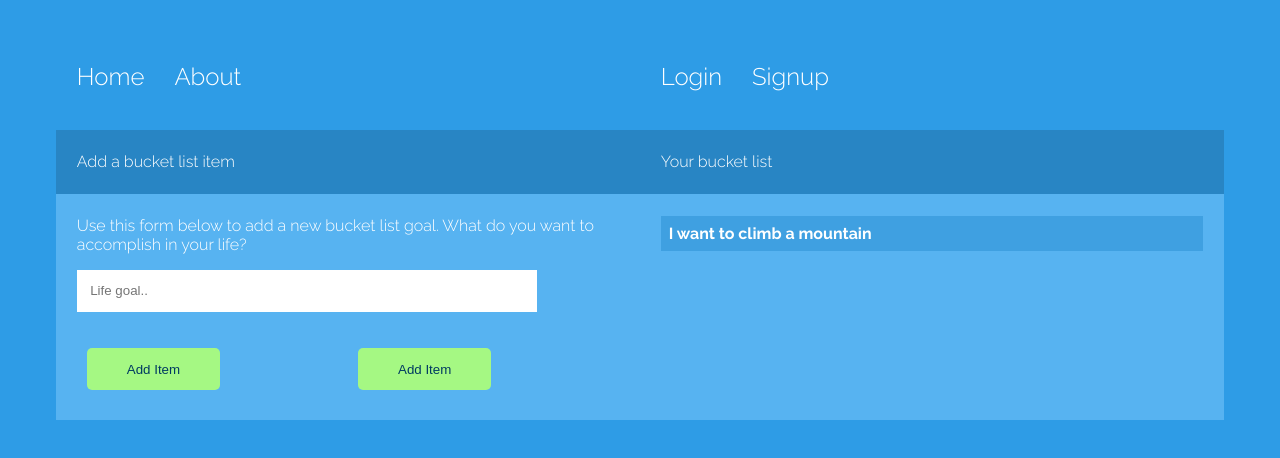
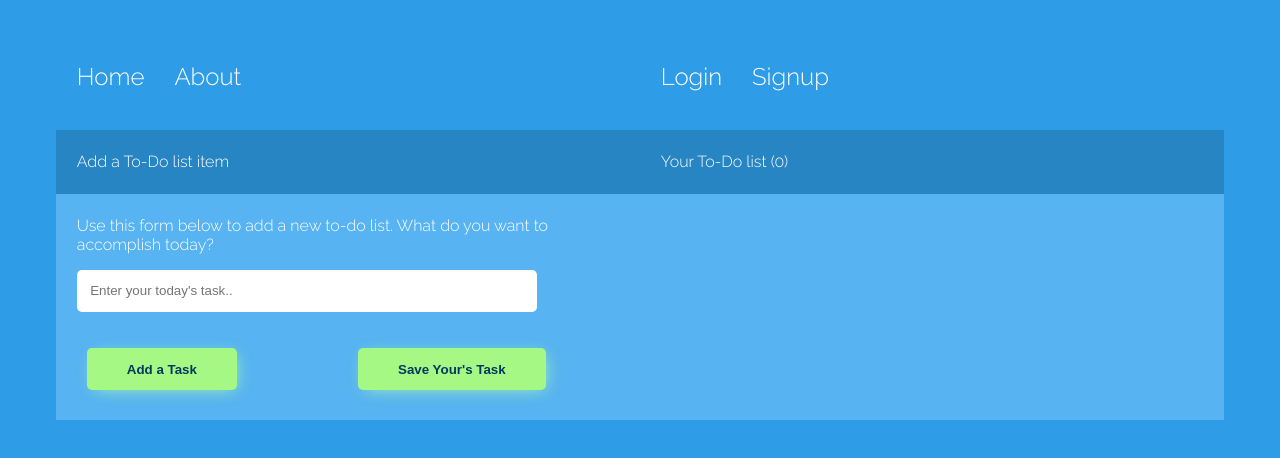
Before and after one commit to rishav-pandey/To-Do-Manager, an Angular app: page / in a window 1280 px wide. Shown: the top 458 px of the page. Built offline with nearby package versions, Linux system fonts and the light colour scheme.

Commit message:
added new button and basic functionaity

```diff
--- a/src/app/app.module.ts
+++ b/src/app/app.module.ts
@@ -1,5 +1,6 @@
 import { BrowserModule } from '@angular/platform-browser';
 import { NgModule } from '@angular/core';
+import { FormsModule } from '@angular/forms';
 
 import { AppRoutingModule } from './app-routing.module';
 import { AppComponent } from './app.component';
@@ -14,7 +15,8 @@ import { AboutComponent } from './about/about.component';
   ],
   imports: [
     BrowserModule,
-    AppRoutingModule
+    AppRoutingModule,
+    FormsModule
   ],
   providers: [],
   bootstrap: [AppComponent]
--- a/src/app/home/home.component.html
+++ b/src/app/home/home.component.html
@@ -1,30 +1,30 @@
 <div class="container color-dark">
   <div class="col">
-    <p>Add a bucket list item</p>
+    <p>Add a To-Do list item</p>
   </div>
   <div class="col">
-    <p>Your bucket list</p>
+    <p>Your To-Do list ({{itemCount}}) </p>
   </div>
 </div>
 <div class="container color-light">
   <div class="col">
-    <p class="sm">Use this form below to add a new bucket list goal. What do you want to accomplish in your life?</p>
+    <p class="sm">Use this form below to add a new to-do list. What do you want to accomplish today?</p>
 
     <form>
-      <input type="text" class="txt" name="item" placeholder="Life goal..">
+      <input type="text" class="txt" name="item" placeholder="Enter your today's task.." [(ngModel)]="todoItem" >
       <div id="submit-form">
         <div class="submit-btn">
-          <input type="submit" class="btn" value="Add Item">
+          <input type="submit" class="btn" value={{addBtnText}} (click)="addItem();" >
         </div>
         <div class="submit-btn pull-right">
-          <input type="submit" class="btn" value="Add Item">
+          <input type="submit" class="btn" value={{saveBtnText}} (click)="saveItem();" >
         </div>
       </div>
     </form>
   </div>
   <div class="col">
-    <p class="life-container">
-      I want to climb a mountain
+    <p class="life-container" *ngFor="let list of todoList">
+      {{list}}
     </p>
   </div>
 </div>
--- a/src/app/home/home.component.scss
+++ b/src/app/home/home.component.scss
@@ -20,19 +20,28 @@ input.txt {
 }
 input.btn {
   border: 0;
+  font-weight: bold;
+  color: #003A61;
   display:block;
   padding:1em 3em;
   background:#A5F883;
-  color:#003A61;
   margin-bottom:1em;
   cursor:pointer;
   border-radius: 5px;
+  -webkit-box-shadow: 2px 2px 17px -3px #afa;
+  -moz-box-shadow: 2px 2px 17px -3px #afa;
+  box-shadow: 3px 3px 17px -5px #afa;
 }
 .life-container {
   background:#3FA0E1;
   padding:.5em;
   font-weight:bold;
   cursor:pointer;
+}
+
+input {
+  border-radius: 5px;
+  padding: 5px;
 }
 
 
--- a/src/app/home/home.component.ts
+++ b/src/app/home/home.component.ts
@@ -7,9 +7,23 @@ import { Component, OnInit } from '@angular/core';
 })
 export class HomeComponent implements OnInit {
 
+  itemCount: number;
+  addBtnText: string = "Add a Task";
+  saveBtnText: string = "Save Your's Task";
+
+  todoItem: string;
+  todoList = [];
+
   constructor() { }
 
   ngOnInit() {
+    this.itemCount = this.todoList.length;
+  }
+
+  addItem () {
+    this.todoList.push(this.todoItem);
+    this.todoItem = '';
+    this.itemCount = this.todoList.length;
   }
 
 }
--- a/src/styles.scss
+++ b/src/styles.scss
@@ -1,6 +1,11 @@
 /* You can add global styles to this file, and also import other style files */
 
 @import url('https://fonts.googleapis.com/css?family=Raleway:300,700');
+
+* {
+    outline: none;
+}
+
 
 body {
     background:#2E9CE6;
```
